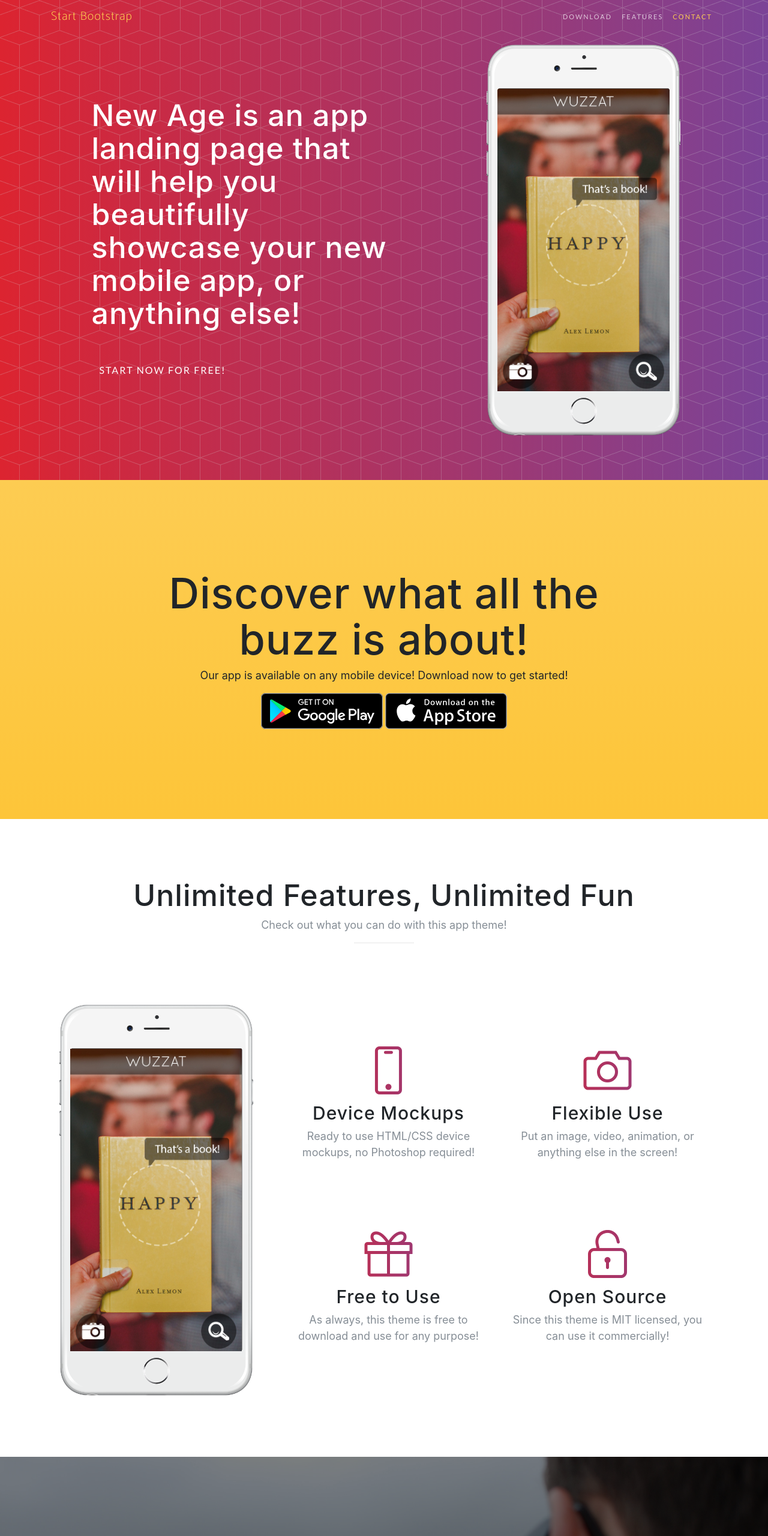
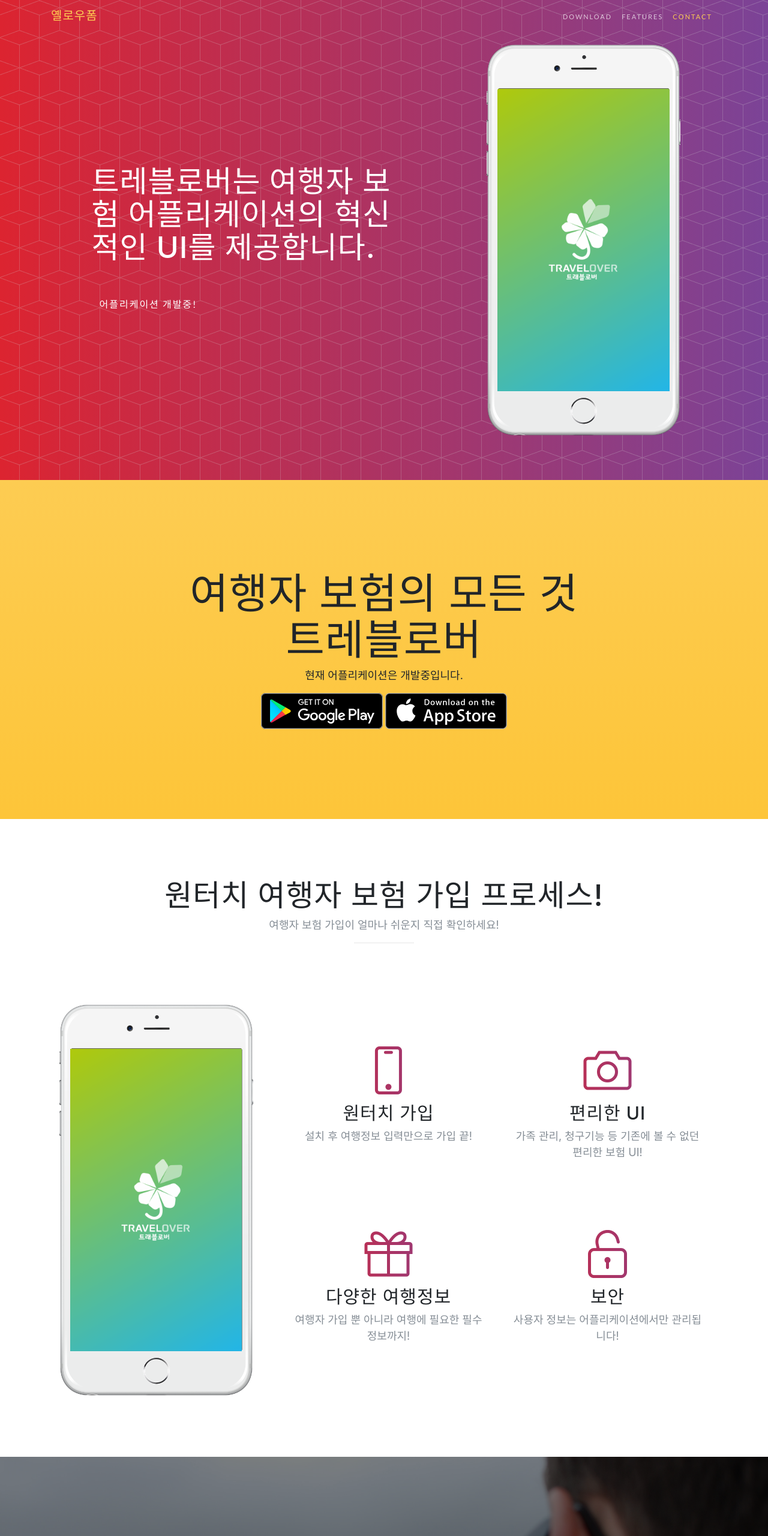
Before and after one commit to yelloform/yelloform.github.io, a website with bundled scripts: page index.html in a window 1280 px wide. Shown: the top 2560 px of the page at 60% size. Built offline with nearby package versions, Linux system fonts and the light colour scheme; a web font is replaced by a local one.

Commit message:
change contents of index.html file

```diff
--- a/index.html
+++ b/index.html
@@ -5,10 +5,10 @@
 
     <meta charset="utf-8">
     <meta name="viewport" content="width=device-width, initial-scale=1, shrink-to-fit=no">
-    <meta name="description" content="">
-    <meta name="author" content="">
+    <meta name="description" content="옐로우폼, 인터넷 서비스 개발의 혁신!">
+    <meta name="author" content="Koo Lee">
 
-    <title>New Age - Start Bootstrap Theme</title>
+    <title>옐로우폼 - 웹</title>
 
     <!-- Bootstrap core CSS -->
     <link href="vendor/bootstrap/css/bootstrap.min.css" rel="stylesheet">
@@ -33,7 +33,7 @@
     <!-- Navigation -->
     <nav class="navbar navbar-expand-lg navbar-light fixed-top" id="mainNav">
       <div class="container">
-        <a class="navbar-brand js-scroll-trigger" href="#page-top">Start Bootstrap</a>
+        <a class="navbar-brand js-scroll-trigger" href="#page-top">옐로우폼</a>
         <button class="navbar-toggler navbar-toggler-right" type="button" data-toggle="collapse" data-target="#navbarResponsive" aria-controls="navbarResponsive" aria-expanded="false" aria-label="Toggle navigation">
           Menu
           <i class="fa fa-bars"></i>
@@ -59,8 +59,8 @@
         <div class="row h-100">
           <div class="col-lg-7 my-auto">
             <div class="header-content mx-auto">
-              <h1 class="mb-5">New Age is an app landing page that will help you beautifully showcase your new mobile app, or anything else!</h1>
-              <a href="#download" class="btn btn-outline btn-xl js-scroll-trigger">Start Now for Free!</a>
+              <h1 class="mb-5">트레블로버는 여행자 보험 어플리케이션의 혁신적인 UI를 제공합니다.</h1>
+              <a href="#download" class="btn btn-outline btn-xl js-scroll-trigger">어플리케이션 개발중!</a>
             </div>
           </div>
           <div class="col-lg-5 my-auto">
@@ -69,7 +69,7 @@
                 <div class="device">
                   <div class="screen">
                     <!-- Demo image for screen mockup, you can put an image here, some HTML, an animation, video, or anything else! -->
-                    <img src="img/demo-screen-1.jpg" class="img-fluid" alt="">
+                    <img src="img/splash.png" class="img-fluid" alt="">
                   </div>
                   <div class="button">
                     <!-- You can hook the "home button" to some JavaScript events or just remove it -->
@@ -86,8 +86,8 @@
       <div class="container">
         <div class="row">
           <div class="col-md-8 mx-auto">
-            <h2 class="section-heading">Discover what all the buzz is about!</h2>
-            <p>Our app is available on any mobile device! Download now to get started!</p>
+            <h2 class="section-heading">여행자 보험의 모든 것 트레블로버</h2>
+            <p>현재 어플리케이션은 개발중입니다.</p>
             <div class="badges">
               <a class="badge-link" href="#"><img src="img/google-play-badge.svg" alt=""></a>
               <a class="badge-link" href="#"><img src="img/app-store-badge.svg" alt=""></a>
@@ -100,8 +100,8 @@
     <section class="features" id="features">
       <div class="container">
         <div class="section-heading text-center">
-          <h2>Unlimited Features, Unlimited Fun</h2>
-          <p class="text-muted">Check out what you can do with this app theme!</p>
+          <h2>원터치 여행자 보험 가입 프로세스!</h2>
+          <p class="text-muted">여행자 보험 가입이 얼마나 쉬운지 직접 확인하세요!</p>
           <hr>
         </div>
         <div class="row">
@@ -111,7 +111,7 @@
                 <div class="device">
                   <div class="screen">
                     <!-- Demo image for screen mockup, you can put an image here, some HTML, an animation, video, or anything else! -->
-                    <img src="img/demo-screen-1.jpg" class="img-fluid" alt="">
+                    <img src="img/splash.png" class="img-fluid" alt="">
                   </div>
                   <div class="button">
                     <!-- You can hook the "home button" to some JavaScript events or just remove it -->
@@ -126,15 +126,15 @@
                 <div class="col-lg-6">
                   <div class="feature-item">
                     <i class="icon-screen-smartphone text-primary"></i>
-                    <h3>Device Mockups</h3>
-                    <p class="text-muted">Ready to use HTML/CSS device mockups, no Photoshop required!</p>
+                    <h3>원터치 가입</h3>
+                    <p class="text-muted">설치 후 여행정보 입력만으로 가입 끝!</p>
                   </div>
                 </div>
                 <div class="col-lg-6">
                   <div class="feature-item">
                     <i class="icon-camera text-primary"></i>
-                    <h3>Flexible Use</h3>
-                    <p class="text-muted">Put an image, video, animation, or anything else in the screen!</p>
+                    <h3>편리한 UI</h3>
+                    <p class="text-muted">가족 관리, 청구기능 등 기존에 볼 수 없던 편리한 보험 UI!</p>
                   </div>
                 </div>
               </div>
@@ -142,15 +142,15 @@
                 <div class="col-lg-6">
                   <div class="feature-item">
                     <i class="icon-present text-primary"></i>
-                    <h3>Free to Use</h3>
-                    <p class="text-muted">As always, this theme is free to download and use for any purpose!</p>
+                    <h3>다양한 여행정보</h3>
+                    <p class="text-muted">여행자 가입 뿐 아니라 여행에 필요한 필수정보까지!</p>
                   </div>
                 </div>
                 <div class="col-lg-6">
                   <div class="feature-item">
                     <i class="icon-lock-open text-primary"></i>
-                    <h3>Open Source</h3>
-                    <p class="text-muted">Since this theme is MIT licensed, you can use it commercially!</p>
+                    <h3>보안</h3>
+                    <p class="text-muted">사용자 정보는 어플리케이션에서만 관리됩니다!</p>
                   </div>
                 </div>
               </div>
@@ -163,8 +163,8 @@
     <section class="cta">
       <div class="cta-content">
         <div class="container">
-          <h2>Stop waiting.<br>Start building.</h2>
-          <a href="#contact" class="btn btn-outline btn-xl js-scroll-trigger">Let's Get Started!</a>
+          <h2>고민하지 마세요.<br>5분만에 가입하세요.</h2>
+          <a href="#contact" class="btn btn-outline btn-xl js-scroll-trigger">여행자보험 가입하기!</a>
         </div>
       </div>
       <div class="overlay"></div>
@@ -172,9 +172,7 @@
 
     <section class="contact bg-primary" id="contact">
       <div class="container">
-        <h2>We
-          <i class="fa fa-heart"></i>
-          new friends!</h2>
+        <h2>신규 가입자를 환영합니다!</h2>
         <ul class="list-inline list-social">
           <li class="list-inline-item social-twitter">
             <a href="#">
@@ -197,7 +195,7 @@
 
     <footer>
       <div class="container">
-        <p>&copy; 2017 Start Bootstrap. All Rights Reserved.</p>
+        <p>&copy; 2017 Yelloform. All Rights Reserved.</p>
         <ul class="list-inline">
           <li class="list-inline-item">
             <a href="#">Privacy</a>
```
Also changed, not shown: img/splash.png (added).
